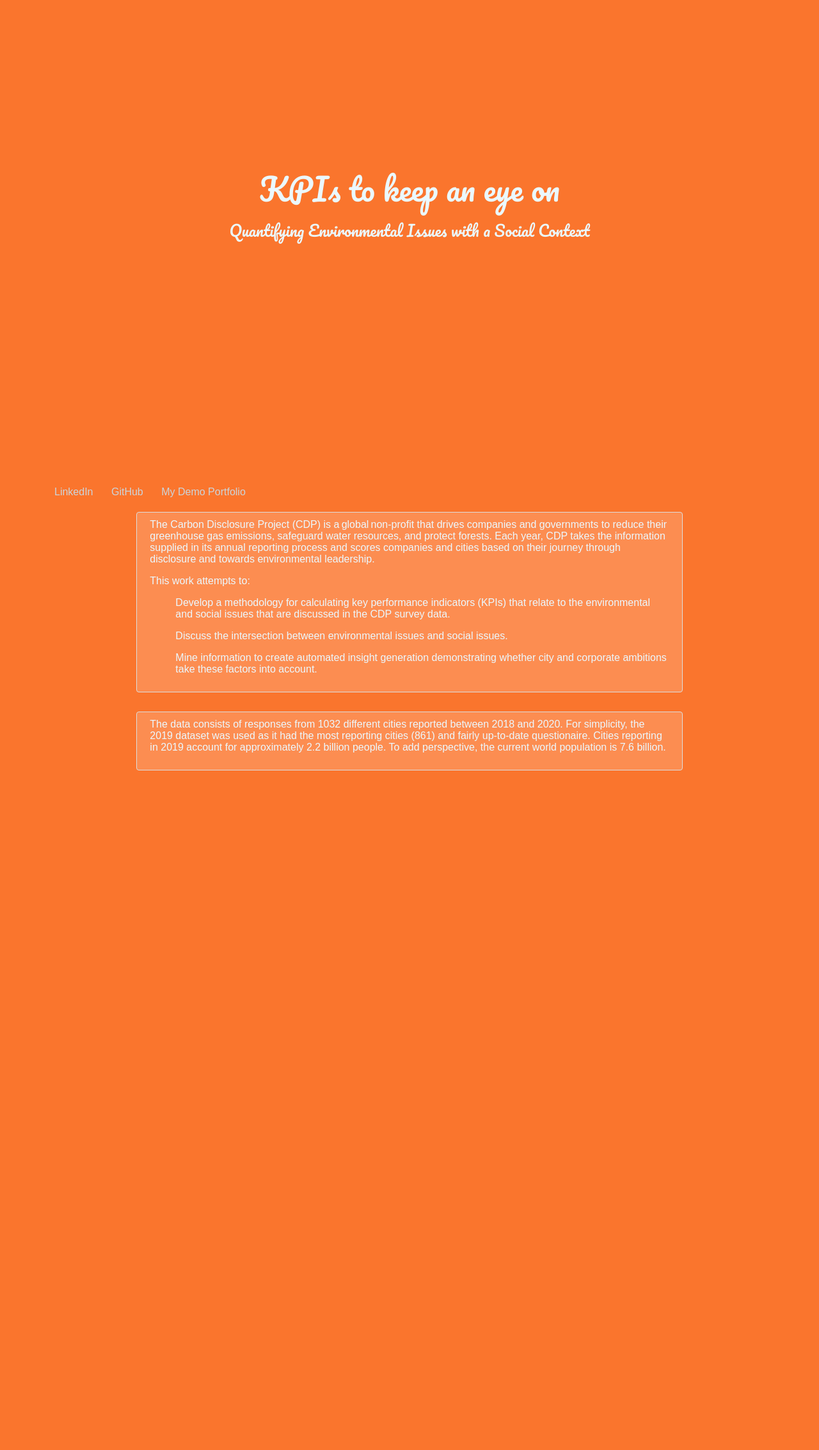
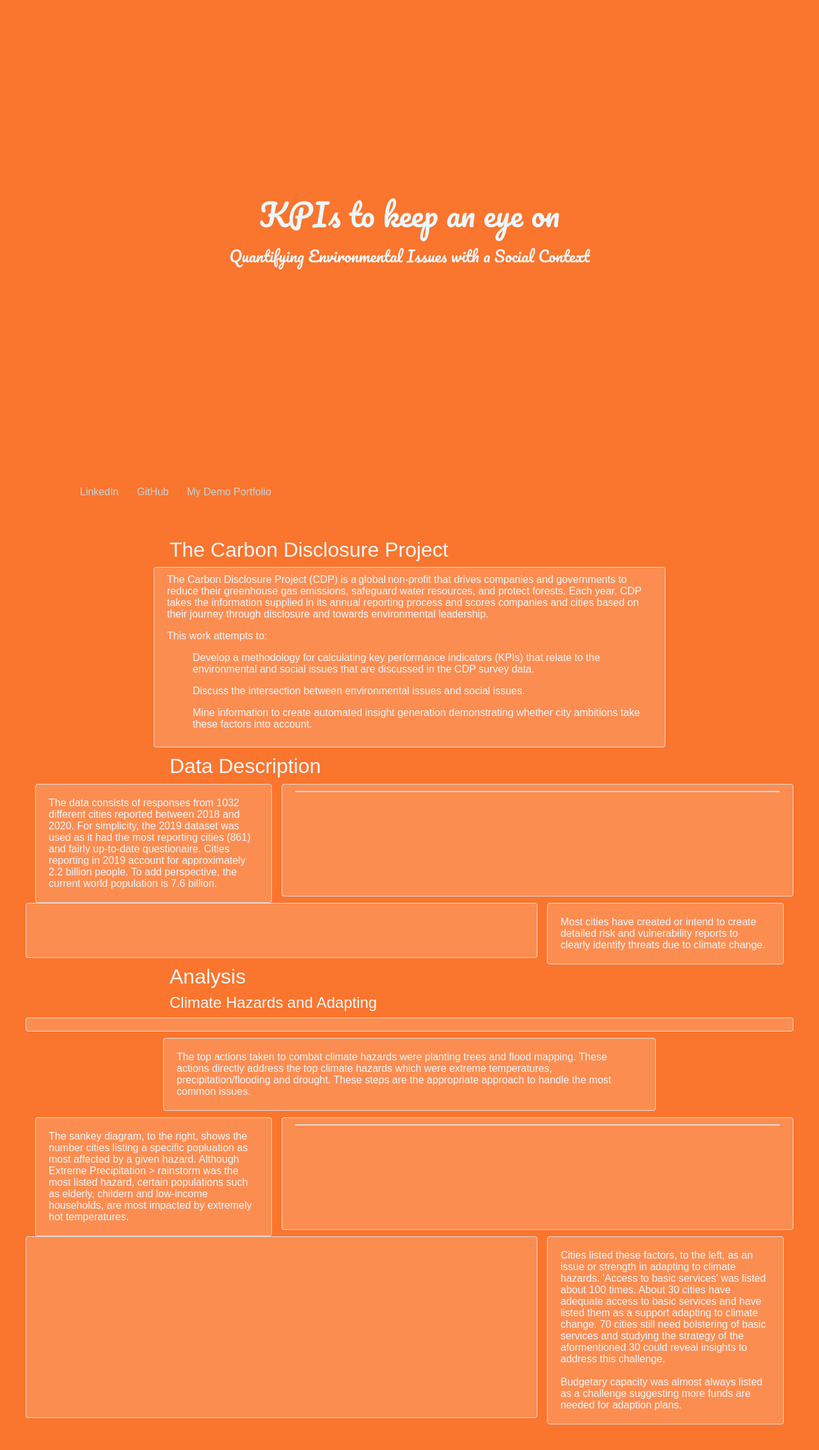
Before and after one commit to sabarishchockalingam2017/climate_analysis, a Flask app: template app/templates/home.html in a window 1280 px wide. Shown: the whole page at 64% size. Before the commit the page ends 1234 px from the top, so only its background shows below. Run offline with Flask 2, Linux system fonts and the light colour scheme; the template is opened without the code that fills it, so the values that code supplies are empty; parts of the project's set-up code (start-up, migrations or seed data) failed here and were passed over; some libraries are stand-ins or nearby versions.

Commit message:
update flask ui to show graphs and analysis text

```diff
--- a/app/app.py
+++ b/app/app.py
@@ -1,7 +1,7 @@
 from flask import Flask, render_template, url_for, flash
 import logging
 import logging.config
-from config.main_config import RESP19_PATH
+from config.main_config import CITIES19_PATH, RESP19_PATH
 import os
 import pandas as pd
 import visuals as viz
@@ -14,17 +14,41 @@ app.config.from_object('config.flask_config')
 
 logger = logging.getLogger("app")
 
-# loading response data from 2019 for analysis and visualization
+# loading city and response data from 2019 for analysis and visualization
+cities19 = pd.read_csv(CITIES19_PATH)
 resp19 = pd.read_csv(RESP19_PATH)
 
 @app.route("/", methods=['GET','POST'])
 @app.route("/home", methods=['GET','POST'])
 def home():
 
+    # world map showing reporting cities
+    worldmap = viz.create_worldmap(cities19)
+
     # hazard to demographic sankey plot
     hazdemosankey = viz.create_sankey(resp19)
+
+    # bar chart counting cities with vulnerability assessments
+    vulassesplot = viz.create_vulassesbar(resp19)
+
+    # bar chart counting number of times hazards are listed and their
+    # expected probability
+    hazbarplot = viz.create_hazbarplot(resp19)
+
+    # bar charting show adaptataion steps and number of cities undertaking them
+    adapbarplot = viz.create_adaptplot(resp19)
+
+    # bar chart showing factors affecting adaptation
+    adfactbarplot = viz.create_adaptfactorsplot(resp19)
+
     return render_template('home.html',
-                           sankeyplot=hazdemosankey)
+                           sankeyplot=hazdemosankey,
+                           worldplot=worldmap,
+                           vulplot=vulassesplot,
+                           hazplot=hazbarplot,
+                           adapplot=adapbarplot,
+                           adaptfactorsplot=adfactbarplot
+                           )
 
 @app.context_processor
 def override_url_for():
--- a/app/static/main.css
+++ b/app/static/main.css
@@ -10,9 +10,8 @@ html, body {
   background: #fa752d;
   color: #ebf8ff;
   font: 16px Sans-Serif;
+  margin: 20px;
 }
-
-
 
 .page_title{
     padding: 2px;
@@ -52,8 +51,30 @@ html, body {
     padding: 10px 20px;
     border: 1px solid #dddddd;
     border-radius: 4px;
-    margin-bottom: 30px;
+    margin-bottom: 10px;
     justify-content: center;
+    vertical-align: middle;
+}
+
+.card{
+    background: #fc8d51;
+    border: 1px solid #dddddd;
+}
+
+.flex-container {
+    display: flex;
+}
+
+.flex-child {
+    flex: 1;
+}
+
+.flex-child:first-child {
+    margin-right: 20px;
+}
+
+.break-below{
+    margin-bottom: 10px;
 }
 
 .footer-links {
--- a/app/templates/home.html
+++ b/app/templates/home.html
@@ -7,44 +7,167 @@
 
     <section class="introduction-section">
         <div class="container-fluid">
+            <h2 class="col-md-8 offset-md-2 section-header">The Carbon Disclosure Project</h2>
+
             <div class="row">
                 <div class="col-md-8 offset-md-2 content-col">
                     <p>The Carbon Disclosure Project (CDP) is a global non-profit that drives companies and governments to reduce their greenhouse gas emissions, safeguard water resources, and protect forests. Each year, CDP takes the information supplied in its annual reporting process and scores companies and cities based on their journey through disclosure and towards environmental leadership.</p>
                     <p>This work attempts to:
                         <ul>Develop a methodology for calculating key performance indicators (KPIs) that relate to the environmental and social issues that are discussed in the CDP survey data.</ul>
                         <ul>Discuss the intersection between environmental issues and social issues.</ul>
-                        <ul>Mine information to create automated insight generation demonstrating whether city and corporate ambitions take these factors into account.</ul>
+                        <ul>Mine information to create automated insight generation demonstrating whether city ambitions take these factors into account.</ul>
                     </p>
                 </div>
             </div>
         </div>
     </section>
 
+    <!--Load javascript to display interactive visuals-->
+    <script src="https://cdn.plot.ly/plotly-latest.min.js"></script>
+
+
     <section class="data-section">
         <div class="container-fluid">
+            <h2 class="col-md-8 offset-md-2 section-header">Data Description</h2>
+
             <div class="row">
-                <div class="col-md-8 offset-md-2 content-col">
-                    <p>The data consists of responses from 1032 different cities reported between 2018 and 2020. For simplicity, the 2019 dataset was used as it had the most reporting cities (861) and fairly up-to-date questionaire. Cities reporting in 2019 account for approximately 2.2 billion people. To add perspective, the current world population is 7.6 billion.</p>
+                <div class="col-md-4">
+                    <div class="card">
+                        <div class="card-body text-left">
+                            <p class="card-text">The data consists of responses from 1032 different cities reported between 2018 and 2020. For simplicity, the 2019 dataset was used as it had the most reporting cities (861) and fairly up-to-date questionaire. Cities reporting in 2019 account for approximately 2.2 billion people. To add perspective, the current world population is 7.6 billion.</p>
+                        </div>
+                    </div>
+                </div>
+
+                <div class="col-md-8 content-col">
+                    <div class="card">
+                        <div class="chart" id="worldplot">
+                            <script>
+                                var graph = {{worldplot | safe}};
+                                Plotly.react('worldplot',graph,{});
+                            </script>
+                        </div>
+                    </div>
                 </div>
             </div>
+
+        <div class="row">
+            <div class="col-md-8 content-col">
+                <div class="chart" id="vulplot">
+                    <script>
+                        var graph = {{vulplot | safe}};
+                        Plotly.react('vulplot', graph, {});
+                    </script>
+                </div>
+            </div>
+
+            <div class="col-md-4">
+                <div class="card">
+                    <div class="card-body text-left">
+                        <p class="card-text">Most cities have created or intend to create detailed risk and vulnerability reports to clearly identify threats due to climate change.</p>
+                    </div>
+                </div>
+            </div>
+
+        </div>
+
         </div>
     </section>
 
-    <script src="https://cdn.plot.ly/plotly-latest.min.js"></script>
 
     <section class="analysis-section">
         <div class="container-fluid">
-            <div class="row">
-                <div class="col-md-8 offset-md-2">
-                    <div class="chart" id="sankeyplot">
+            <h2 class="col-md-8 offset-md-2 section-header">Analysis</h2>
+            <h4 class="col-md-8 offset-md-2 sub-header">Climate Hazards and Adapting</h4>
+
+            <div class="row content-col">
+                <div class="flex-container">
+                    <div class="chart flex-child" id="hazplot">
                         <script>
-                            var graphs = {{sankeyplot | safe}};
-                            Plotly.react('sankeyplot',graphs,{});
+                            var graph = {{hazplot | safe}};
+                            Plotly.react('hazplot', graph, {});
                         </script>
                     </div>
 
+                    <div class="chart flex-child" id="adapplot">
+                        <script>
+                            var graph = {{adapplot | safe}};
+                            Plotly.react('adapplot', graph, {});
+                        </script>
+                    </div>
                 </div>
             </div>
+
+            <div class="row break-below">
+                <div class="col-md-8 offset-md-2">
+                    <div class="card">
+                        <div class="card-body text-left">
+                            <p class="card-text">
+                                The top actions taken to combat climate hazards were planting trees
+                                and flood mapping. These actions directly address the top climate hazards which were extreme
+                                temperatures, precipitation/flooding and drought. These steps are the appropriate approach
+                                to handle the most common issues.
+                            </p>
+                        </div>
+                    </div>
+                </div>
+            </div>
+
+            <div class="row">
+                <div class="col-md-4">
+                    <div class="card">
+                        <div class="card-body text-left">
+                            <p class="card-text">
+                                The sankey diagram, to the right, shows the number cities listing a specific popluation as most
+                                affected by a given hazard. Although Extreme Precipitation > rainstorm was the most
+                                listed hazard, certain populations such as elderly, childern and low-income households,
+                                are most impacted by extremely hot temperatures.
+                            </p>
+                        </div>
+                    </div>
+                </div>
+
+                <div class="col-md-8 content-col">
+                    <div class="card">
+                        <div class="chart" id="sankeyplot">
+                            <script>
+                                var graph = {{sankeyplot | safe}};
+                                Plotly.react('sankeyplot',graph,{});
+                            </script>
+                        </div>
+                    </div>
+                </div>
+            </div>
+
+            <div class="row">
+                <div class="col-md-8 content-col">
+                    <div class="chart" id="adaptfactorsplot">
+                        <script>
+                            var graphs = {{adaptfactorsplot | safe}};
+                            Plotly.react('adaptfactorsplot',graphs,{});
+                        </script>
+                    </div>
+                </div>
+
+                <div class="col-md-4">
+                    <div class="card">
+                        <div class="card-body text-left">
+                            <p class="card-text">
+                                Cities listed these factors, to the left, as an issue or strength in adapting to climate hazards.
+                                'Access to basic services' was listed about 100 times. About 30 cities have adequate
+                                access to basic services and have listed them as a support adapting to climate change.
+                                70 cities still need bolstering of basic services and studying the strategy of the
+                                aformentioned 30 could reveal insights to address this challenge. <br>
+                                <br>
+                                Budgetary capacity was almost always listed as a challenge suggesting more funds are
+                                needed for adaption plans.
+                            </p>
+                        </div>
+                    </div>
+                </div>
+
+            </div>
+
         </div>
     </section>
 {% endblock content %}
```
